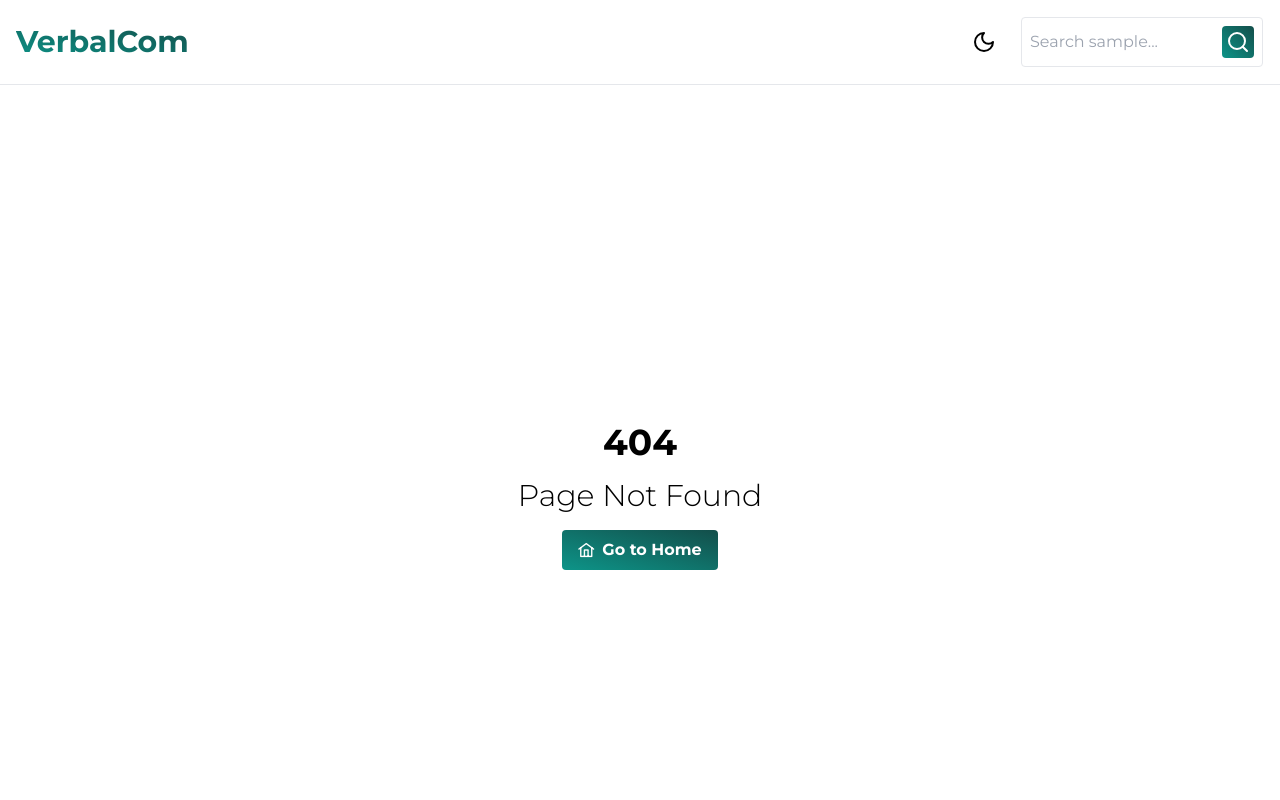
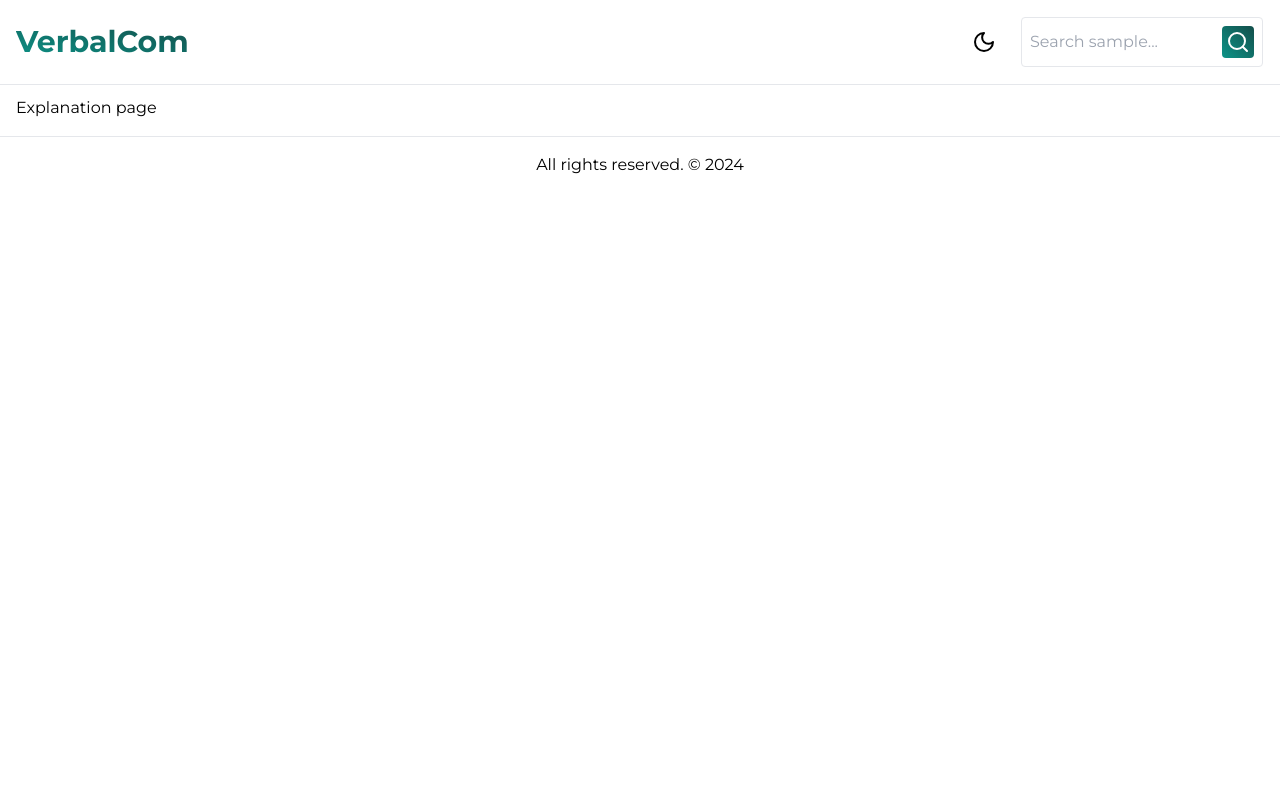
Before and after one commit to ashsajal1/verbalcom, a Vue app: page /explanation in a window 1280 px wide. Before the commit this address had no page. Shown: the top 800 px of the page. Built offline with nearby package versions, Linux system fonts and the light colour scheme.

Commit message:
feat: create explanantion page

```diff
--- a/src/main.ts
+++ b/src/main.ts
@@ -10,6 +10,7 @@ import Practice from "./pages/Practice.vue";
 import Vocabulary from "./pages/Vocabulary.vue";
 import NotFound from "./pages/NotFound.vue";
 import Quiz from "./pages/Quiz.vue";
+import Explanation from "./pages/Explanation.vue";
 import { createPinia } from 'pinia'
 
 const routes = [
@@ -18,6 +19,7 @@ const routes = [
   { path: "/practice", component: Practice },
   { path: "/vocabulary", component: Vocabulary },
   { path: "/quiz", component: Quiz },
+  { path: "/explanation", component: Explanation },
   { path: "/:patchMatch(.*)*", component: NotFound },
 ];
 
--- /dev/null
+++ b/src/pages/Explanation.vue
@@ -0,0 +1,7 @@
+<script lang="ts" setup>
+
+</script>
+
+<template>
+    <h1>Explanation page</h1>
+</template>
```
